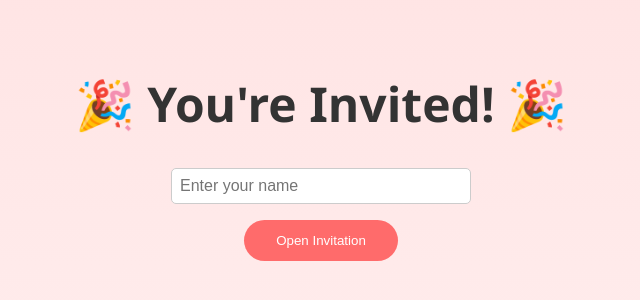
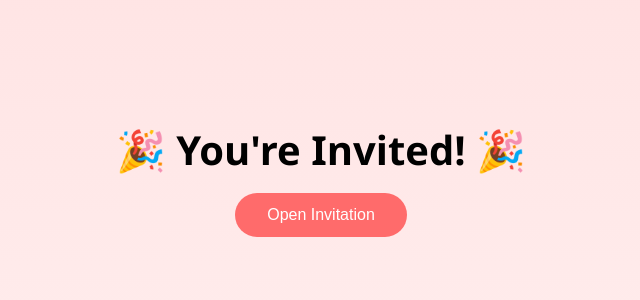
Before and after one commit to dellavelina/birthday, a plain HTML site: page index.html in a window 1280 px wide. Shown: the part 234-534 px from the top of the page, without its empty margins (319-959 px from the left). Drawn offline with Linux system fonts and the light colour scheme.

Commit message:
nama tamu

```diff
--- a/index.html
+++ b/index.html
@@ -3,18 +3,43 @@
 <head>
     <meta charset="UTF-8">
     <meta name="viewport" content="width=device-width, initial-scale=1.0">
-    <title>Cover - Birthday Invitation</title>
-    <link rel="stylesheet" href="style.css">
+    <title>You're Invited</title>
+    <style>
+        body {
+            font-family: 'Segoe UI', sans-serif;
+            background: linear-gradient(to bottom, #ffe0e0, #fff0f0);
+            display: flex;
+            flex-direction: column;
+            align-items: center;
+            justify-content: center;
+            height: 100vh;
+            margin: 0;
+            text-align: center;
+        }
+
+        h1 {
+            font-size: 2.5rem;
+            margin-bottom: 1rem;
+        }
+
+        button {
+            padding: 0.8rem 2rem;
+            font-size: 1rem;
+            background-color: #ff6b6b;
+            color: white;
+            border: none;
+            border-radius: 30px;
+            cursor: pointer;
+            transition: transform 0.3s ease;
+        }
+
+        button:hover {
+            transform: scale(1.1);
+        }
+    </style>
 </head>
 <body>
-    <section id="cover">
-        <h1>🎉 You're Invited! 🎉</h1>
-        <form id="guestForm">
-            <input type="text" id="guestName" placeholder="Enter your name" required>
-            <button type="submit">Open Invitation</button>
-        </form>
-    </section>
-
-    <script src="script.js"></script>
+    <h1>🎉 You're Invited! 🎉</h1>
+    <button onclick="window.location.href='invitation.html'">Open Invitation</button>
 </body>
 </html>
--- a/script.js
+++ b/script.js
@@ -1,28 +1,13 @@
-// index.html: Redirect dengan nama tamu sebagai parameter
 document.addEventListener('DOMContentLoaded', () => {
-    const form = document.getElementById('guestForm');
-    const nameInput = document.getElementById('guestName');
+    // Ambil nama dari parameter URL
+    const urlParams = new URLSearchParams(window.location.search);
+    const guestName = urlParams.get('name') || 'Guest';
 
-    form.addEventListener('submit', (e) => {
-        e.preventDefault();
-        const guestName = encodeURIComponent(nameInput.value.trim());
-        if (guestName) {
-            window.location.href = `invitation.html?name=${guestName}`;
-        }
-    });
-});
+    // Tampilkan nama di halaman
+    document.getElementById('guestName').textContent = guestName;
+    document.getElementById('guestNameInput').value = guestName;
 
-    document.addEventListener('DOMContentLoaded', () => {
-    // 1. Baca nama dari URL parameter
-    const urlParams = new URLSearchParams(window.location.search);
-    const encodedName = urlParams.get('name');
-    const decodedName = encodedName ? decodeURIComponent(encodedName) : 'Guest';
-
-    // 2. Tampilkan nama di halaman
-    document.getElementById('guestName').textContent = decodedName;
-    document.getElementById('guestNameInput').value = decodedName;
-
-    // 3. Handle form RSVP
+    // Handle RSVP Form
     const rsvpForm = document.getElementById('rsvpForm');
     const confirmation = document.getElementById('confirmation');
 
@@ -34,11 +19,11 @@ document.addEventListener('DOMContentLoaded', () => {
             return;
         }
 
-        // 4. Kirim data ke Google Sheets
+        // Kirim data ke Google Sheets
         const formData = new FormData(rsvpForm);
         sendDataToGoogleSheet(formData);
 
-        // 5. Tampilkan konfirmasi
+        // Tampilkan konfirmasi
         rsvpForm.classList.add('hidden');
         confirmation.classList.remove('hidden');
     });
```
Also changed, not shown: invitation.html (+1 -1 lines).
